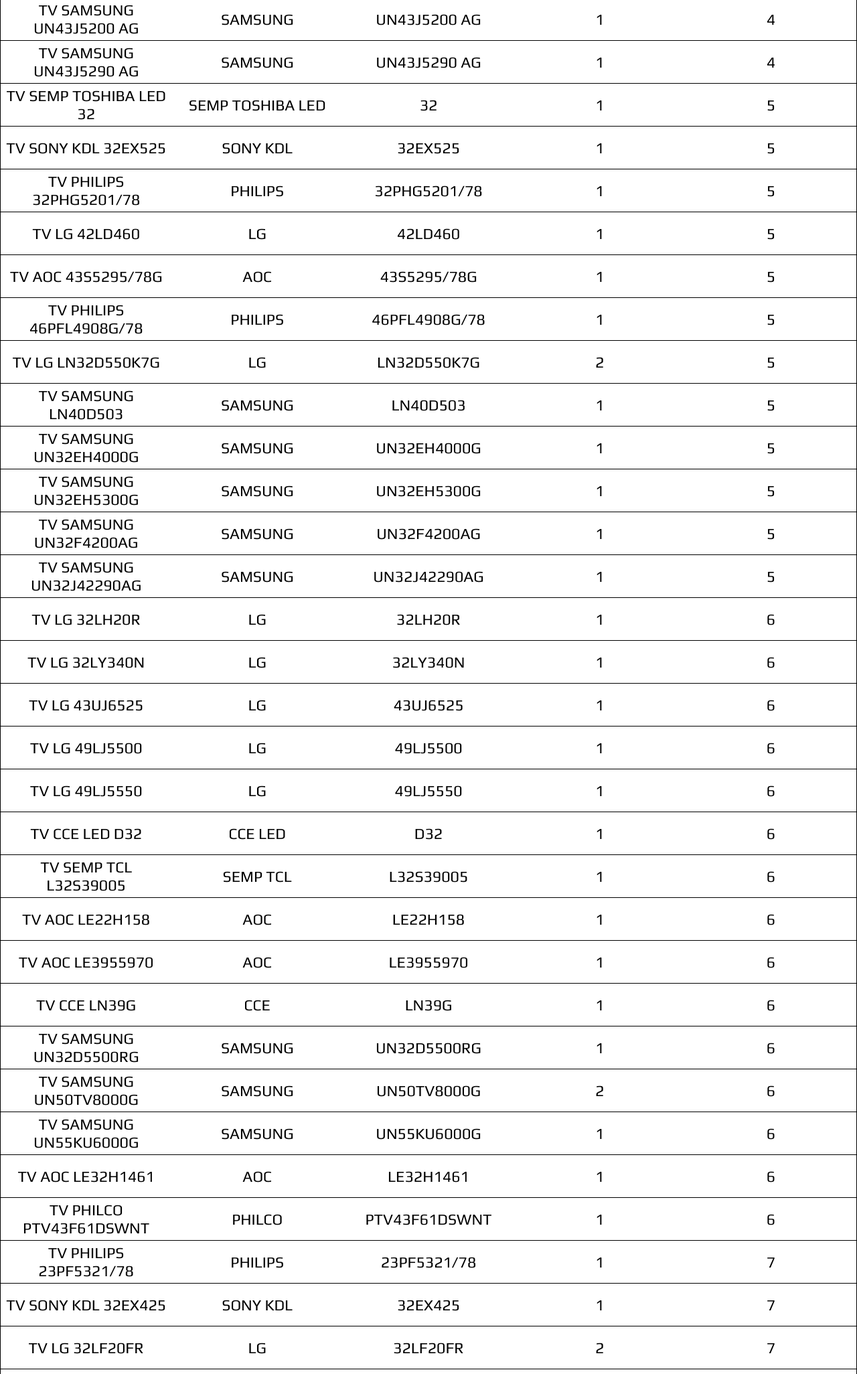
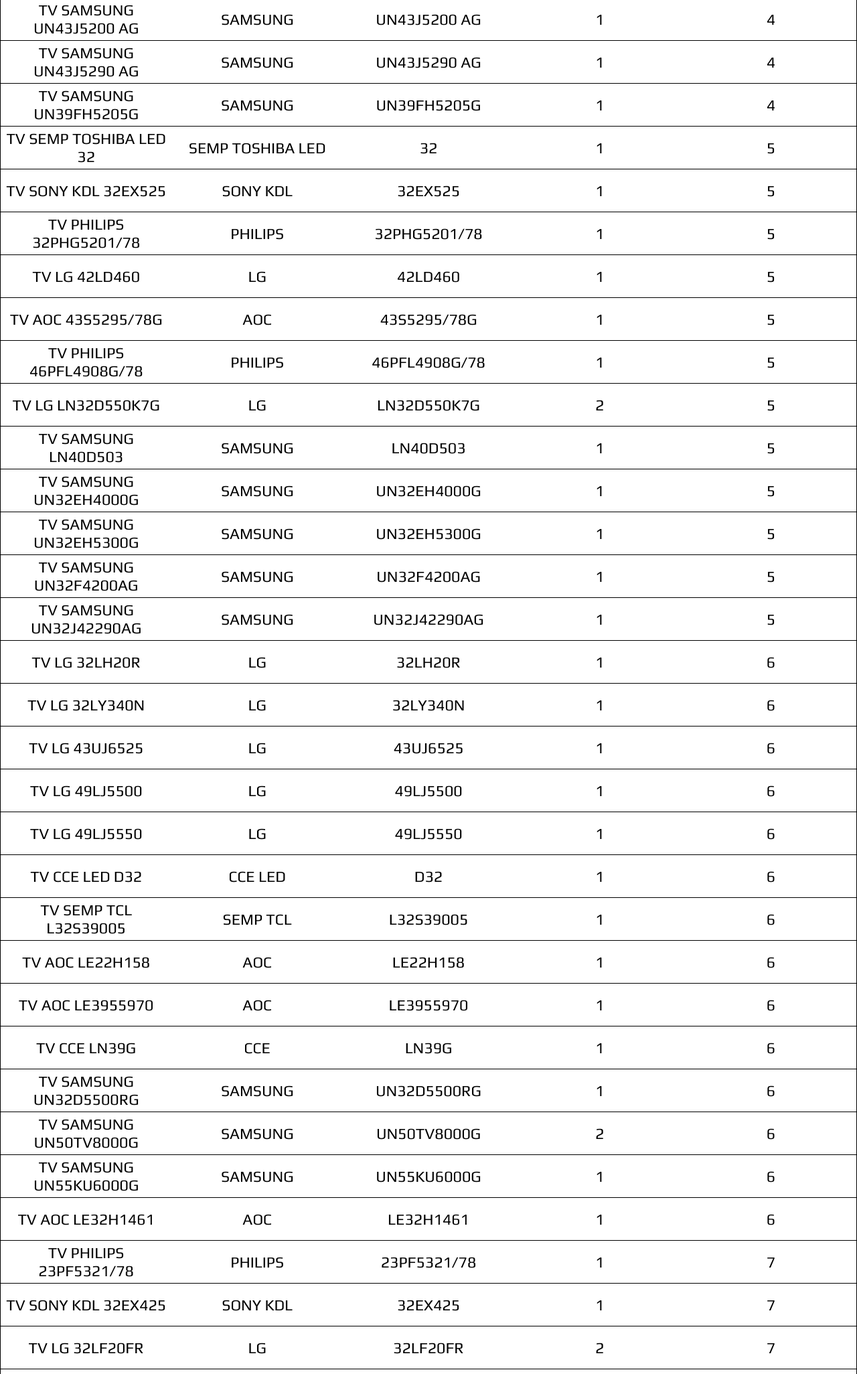
Before and after one commit to Legolas-2023/Eletronica-Mattos, a plain HTML site: page placas.html in a window 1280 px wide. Shown: the part 2900-4952 px from the top of the page at 67% size. Drawn offline with Linux system fonts and the light colour scheme.

Commit message:
Update placas.html

```diff
--- a/placas.html
+++ b/placas.html
@@ -348,6 +348,13 @@
 					<td>4</td>
 				</tr>
 				<tr>
+					<td>TV SAMSUNG UN39FH5205G</td>
+					<td>SAMSUNG</td>
+					<td>UN39FH5205G</td>
+					<td>1</td>
+					<td>4</td>
+				</tr>
+				<tr>
 					<td>TV SEMP TOSHIBA LED 32</td>
 					<td>SEMP TOSHIBA LED</td>
 					<td>32</td>
@@ -526,13 +533,6 @@
 					<td>TV AOC LE32H1461</td>
 					<td>AOC</td>
 					<td>LE32H1461</td>
-					<td>1</td>
-					<td>6</td>
-				</tr>
-				<tr>
-					<td>TV PHILCO PTV43F61DSWNT</td>
-					<td>PHILCO</td>
-					<td>PTV43F61DSWNT</td>
 					<td>1</td>
 					<td>6</td>
 				</tr>
```
